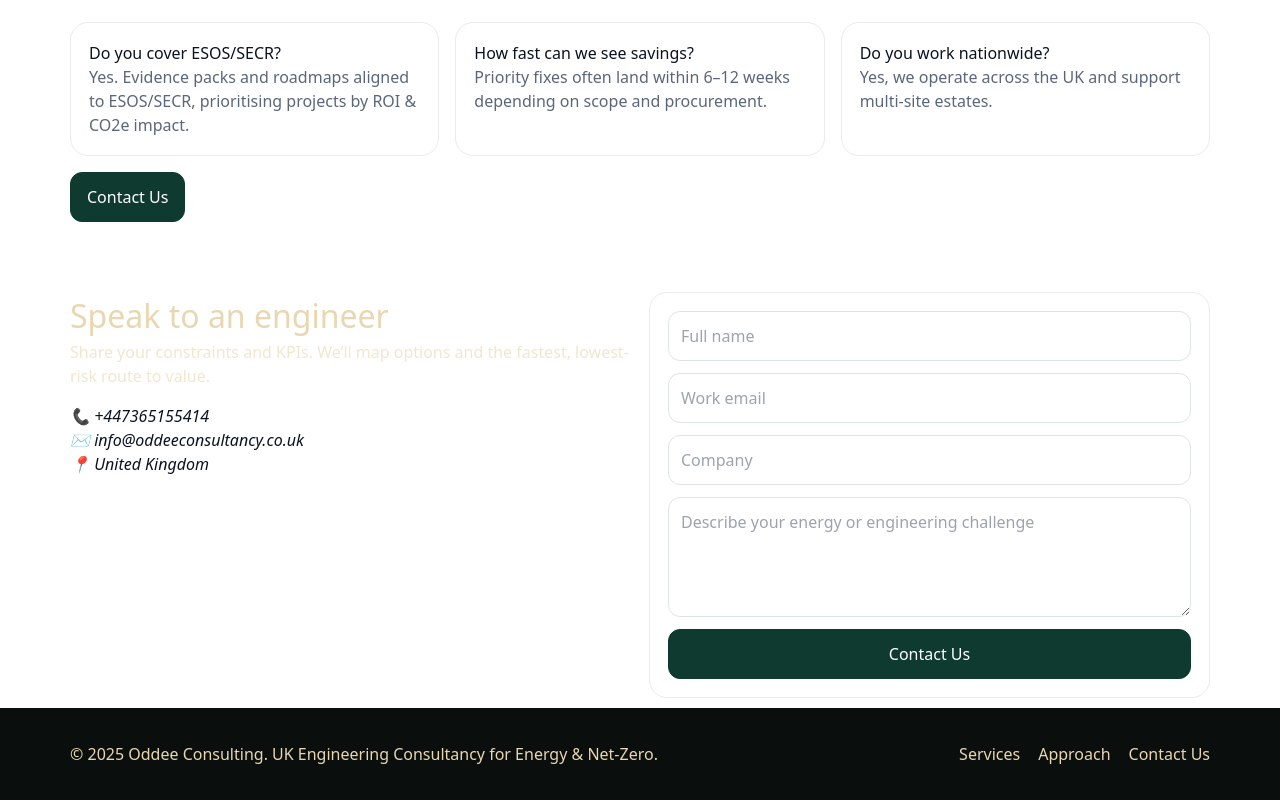
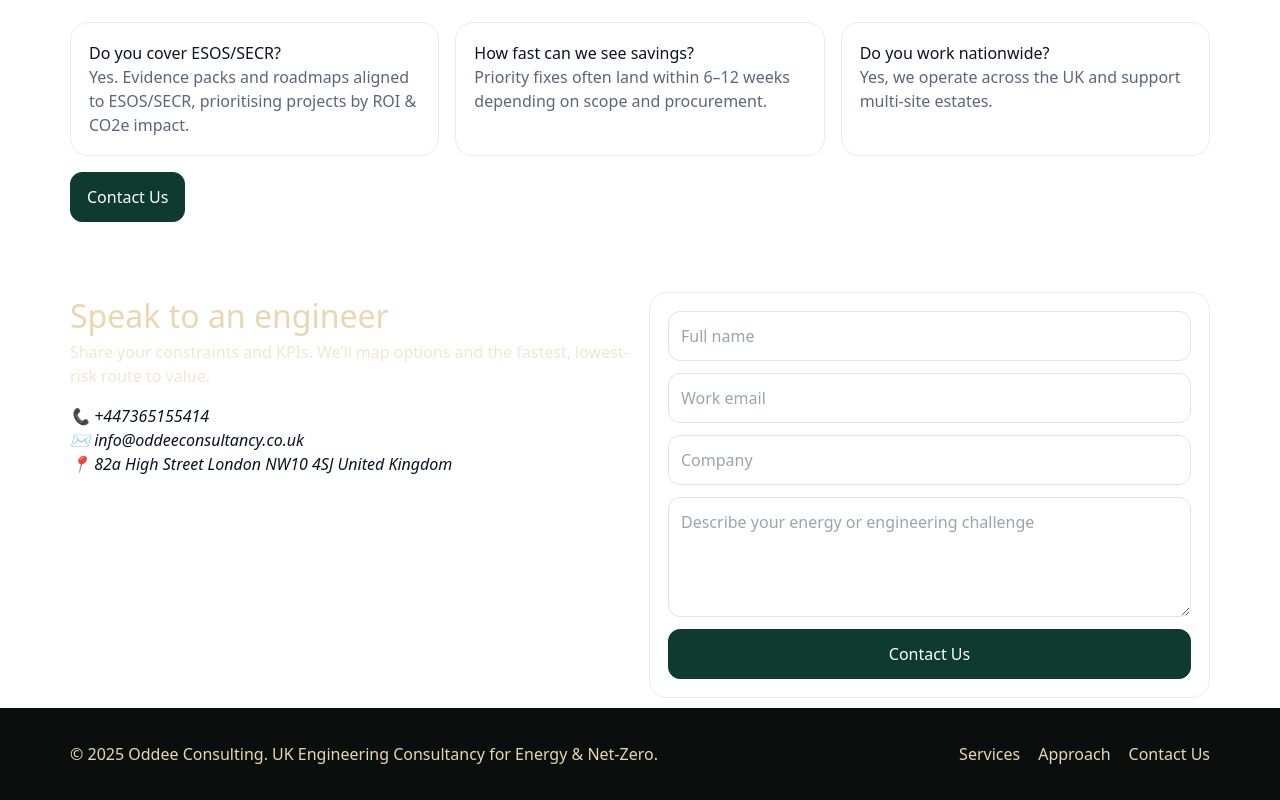
Before and after one commit to daoddee/oddeeconsultancy, a React (Vite) app: page / in a window 1280 px wide. Shown: the part 1984-2784 px from the top of the page. Built offline with nearby package versions, Linux system fonts and the light colour scheme; the HTML template or start-up script is replaced by a standard one.

Commit message:
Update App.tsx

```diff
--- a/src/App.tsx
+++ b/src/App.tsx
@@ -422,7 +422,10 @@ export default function App(): JSX.Element {
             <address style={{ marginTop: 16 }}>
               📞 <a href={telHref} style={{ color: "inherit", textDecoration: "none" }}>{phone}</a><br />
               ✉️ <a href={mailHref} style={{ color: "inherit", textDecoration: "none" }}>{email}</a><br />
-              📍 United Kingdom
+              📍 82a High Street
+              London
+              NW10 4SJ
+              United Kingdom
             </address>
           </div>
 
```
